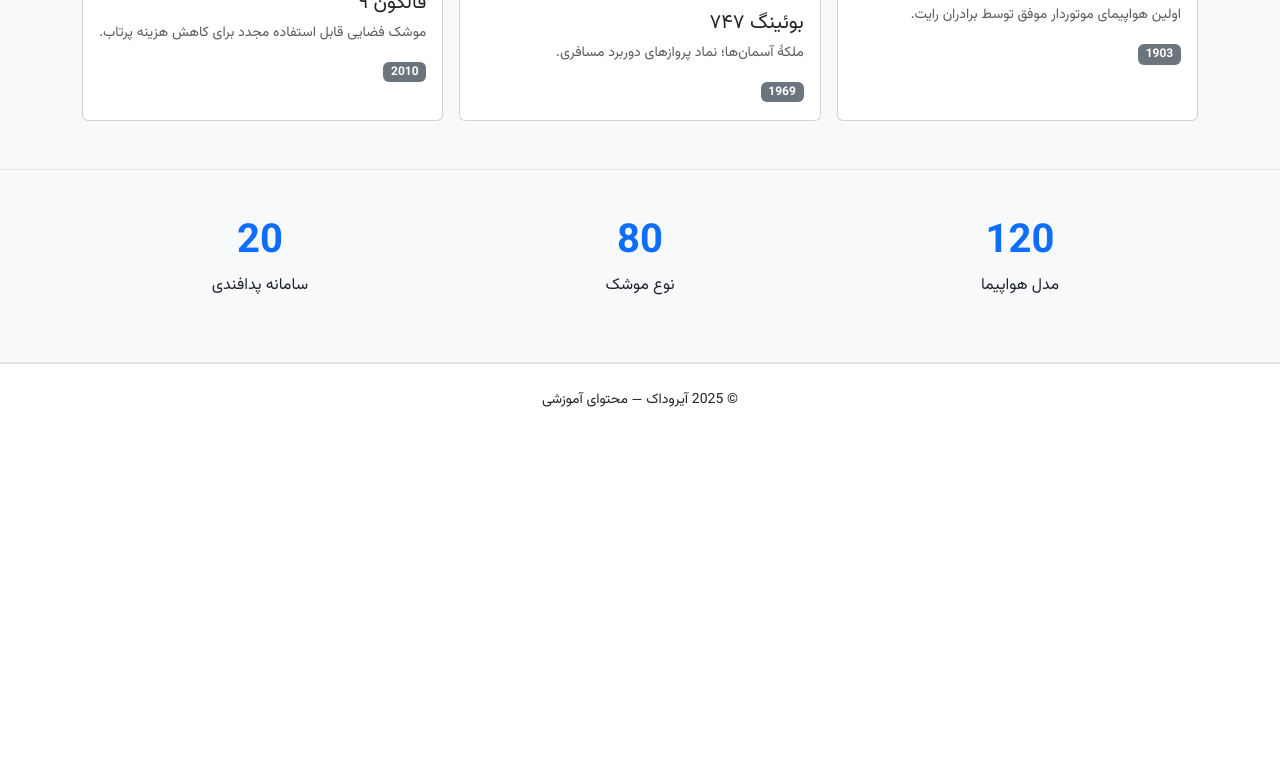
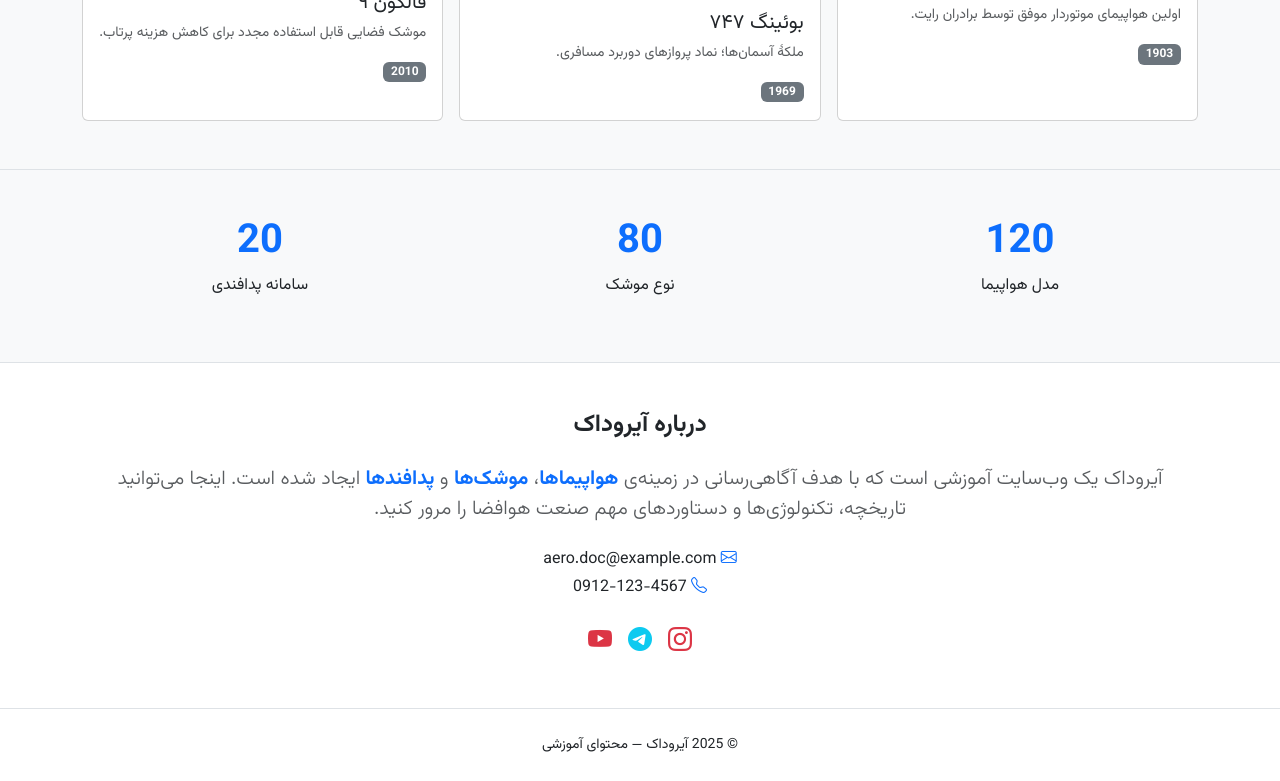
Before and after one commit to moha-58-dev/Defa-Iran, a plain HTML site: page index.html in a window 1280 px wide. Shown: the part 974-1755 px from the top of the page. Before the commit the page ends 1410 px from the top, so only its background shows below. Drawn offline with nearby package versions, Linux system fonts and the light colour scheme.

Commit message:
ad(تغیر در بخس abot)

```diff
--- a/index.html
+++ b/index.html
@@ -92,19 +92,6 @@
       </div>
     </div>
   </section>
-    <!-- About Section
-  <section id="about" class="py-5">
-    <div class="container text-center">
-      <h2 class="h4 fw-bold mb-4" data-aos="fade-up">درباره آیروداک</h2>
-      <p class="text-body-secondary lead" data-aos="fade-up" data-aos-delay="100">
-        آیروداک یک وب‌سایت آموزشی است که با هدف آگاهی‌رسانی در زمینه‌ی
-        <span class="text-primary fw-bold">هواپیماها</span>،
-        <span class="text-primary fw-bold">موشک‌ها</span> و
-        <span class="text-primary fw-bold">پدافندها</span> ایجاد شده است.
-        اینجا می‌توانید تاریخچه، تکنولوژی‌ها و دستاوردهای مهم صنعت هوافضا را مرور کنید.
-      </p>
-    </div>
-  </section>-->
 
   <!-- Stats Section -->
   <section id="stats" class="py-5 bg-body-tertiary border-top border-bottom">
@@ -125,13 +112,43 @@
       </div>
     </div>
   </section>
+    <!-- About Section -->
+  <section id="about" class="py-5">
+    <div class="container text-center">
+      <h2 class="h4 fw-bold mb-4" data-aos="fade-up">درباره آیروداک</h2>
+      <p class="text-body-secondary lead mb-4" data-aos="fade-up" data-aos-delay="100">
+        آیروداک یک وب‌سایت آموزشی است که با هدف آگاهی‌رسانی در زمینه‌ی
+        <span class="text-primary fw-bold">هواپیماها</span>،
+        <span class="text-primary fw-bold">موشک‌ها</span> و
+        <span class="text-primary fw-bold">پدافندها</span> ایجاد شده است.
+        اینجا می‌توانید تاریخچه، تکنولوژی‌ها و دستاوردهای مهم صنعت هوافضا را مرور کنید.
+      </p>
 
+      <!-- اطلاعات تماس -->
+      <div class="mb-4" data-aos="fade-up" data-aos-delay="200">
+        <p class="mb-1"><i class="bi bi-envelope text-primary"></i> aero.doc@example.com</p>
+        <p class="mb-0"><i class="bi bi-telephone text-primary"></i> 0912-123-4567</p>
+      </div>
+
+      <!-- شبکه‌های اجتماعی -->
+      <div class="d-flex justify-content-center gap-3" data-aos="fade-up" data-aos-delay="300">
+        <a href="https://instagram.com" target="_blank" class="text-decoration-none text-danger fs-4">
+          <i class="bi bi-instagram"></i>
+        </a>
+        <a href="https://t.me" target="_blank" class="text-decoration-none text-info fs-4">
+          <i class="bi bi-telegram"></i>
+        </a>
+        <a href="https://youtube.com" target="_blank" class="text-decoration-none text-danger fs-4">
+          <i class="bi bi-youtube"></i>
+        </a>
+      </div>
+    </div>
+  </section>
 
   <!-- Footer -->
   <footer class="py-4 text-center border-top">
     <small>© <span id="year"></span> آیروداک — محتوای آموزشی</small>
   </footer>
-
 
   <!-- اسکریپت‌ها -->
   <script src="https://cdn.jsdelivr.net/npm/bootstrap@5.3.3/dist/js/bootstrap.bundle.min.js"></script>
```
